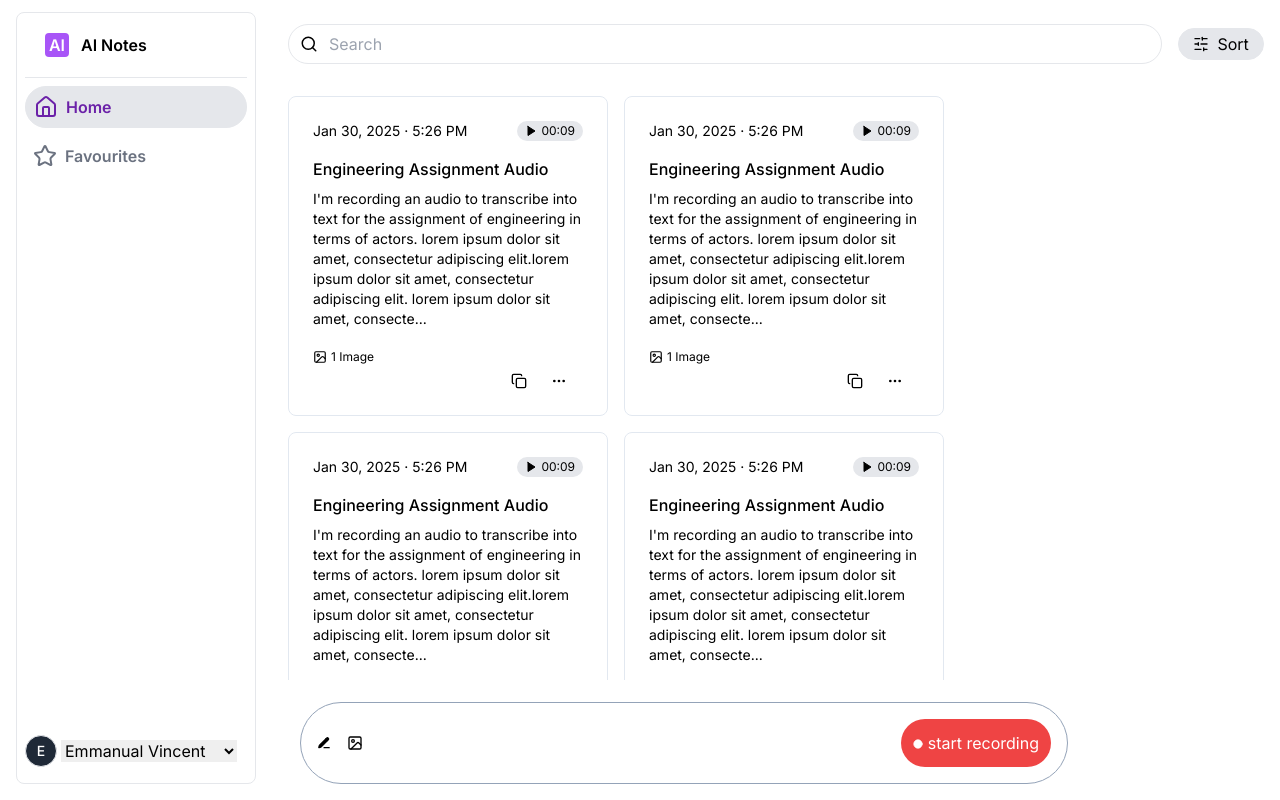
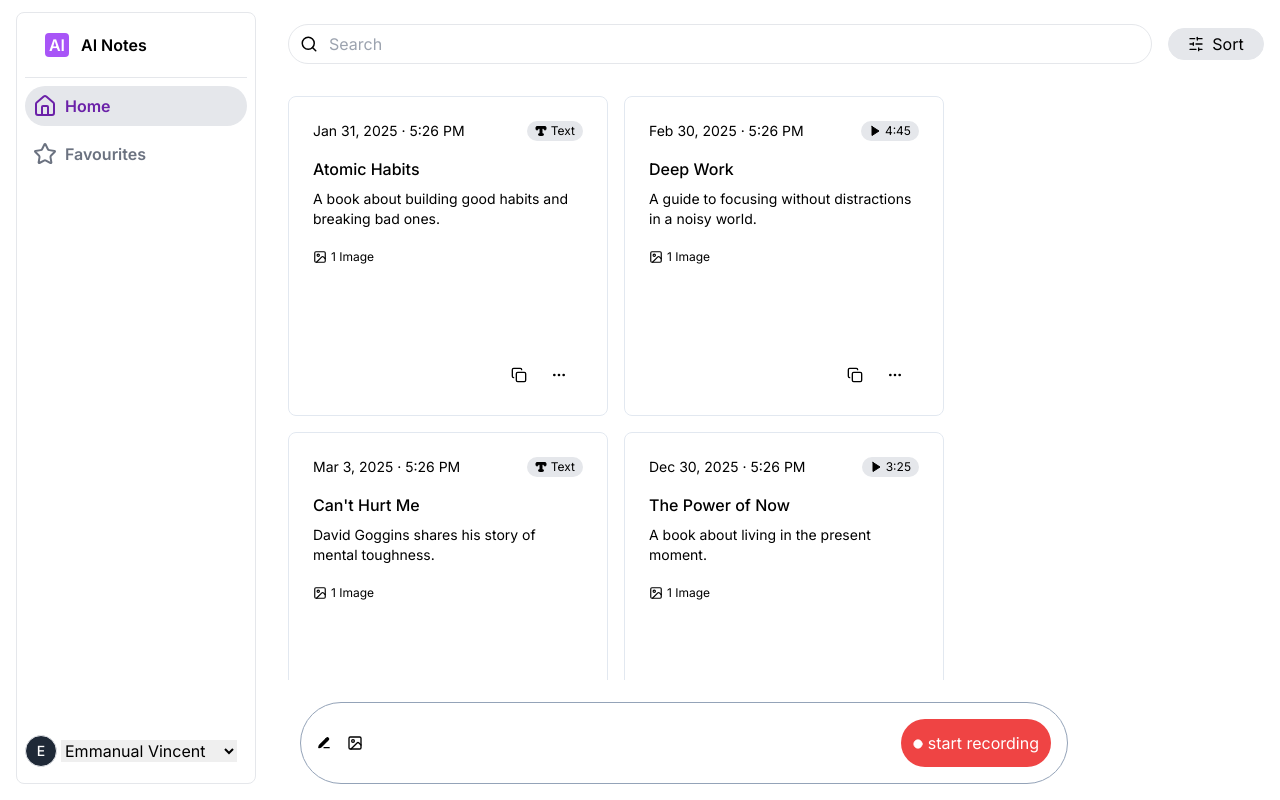
Before and after one commit to sudhanshuBHU/ai-notes, a Next.js app: page / in a window 1280 px wide. Built offline with nearby package versions, Linux system fonts and the light colour scheme.

Commit message:
feat: added all functionalities

```diff
--- a/app/components/RecordingContainer.tsx
+++ b/app/components/RecordingContainer.tsx
@@ -26,7 +26,7 @@ const RecordingContainer: React.FC<RecordingContainerProps> = ({ originalText, s
             onClick={startStopListening}
             className={`px-4 py-2 rounded ${isListening ? 'bg-red-500' : 'bg-green-500'} text-white`}
         >
-            {isListening ? 'Stop' : 'Speak'}
+            {isListening ? 'Stop' : 'Tap & Speak'}
         </button>
         <textarea
             className="mt-4 w-full p-2 border rounded"
--- a/app/components/RecordingOn.jsx
+++ b/app/components/RecordingOn.jsx
@@ -20,13 +20,14 @@ export default function RecordingOn({ closeModal, originalText, setOriginalText
             {/* heading and copy btn */}
             <div className="flex gap-2 items-center">
                 <h2 className="text-gray-500 font-semibold">Record Voice or Write Note</h2>
+
                 {/* copy to clipboard */}
-                <button onClick={() => {
+                {/* <button onClick={() => {
                     navigator.clipboard.writeText(originalText);
                     console.log("copied note: ", originalText);
                 }}>
                     <Files size={14} />
-                </button>
+                </button> */}
             </div>
 
             {/* add title */}
--- a/app/components/note-card.tsx
+++ b/app/components/note-card.tsx
@@ -6,11 +6,12 @@ interface NoteCardProps {
     timestamp: string
     content: string
     duration?: string
-    type: "audio" | "text"
+    type: string
     imageCount?: number
+    openModal: () => void;
 }
 
-export function NoteCard({ title, timestamp, content, duration, type, imageCount }: NoteCardProps) {
+export function NoteCard({ title, timestamp, content, duration, type, imageCount, openModal }: NoteCardProps) {
     const maxContentSize = 250;
     let newContent = content;
     if (content.length > maxContentSize) {
@@ -18,22 +19,22 @@ export function NoteCard({ title, timestamp, content, duration, type, imageCount
     }
     return (
         <div className="w-80 h-80 border border-slate-200 p-6 rounded-lg flex justify-between flex-col">
-            <div>
+            <div onClick={openModal} className="cursor-pointer">
                 <div className="">
                     <div className="">
                         <div className="flex justify-between">
                             <p className="text-sm text-muted-foreground">{timestamp}</p>
                             <div className="flex justify-center items-center gap-1 rounded-full bg-gray-200 pl-2 pr-2">
-                                {duration && <>
+                                {type === "text" ? <>
                                     <Play size={12} color="black" fill="black" />
                                     <span className="text-xs text-muted-foreground">{duration}</span>
-                                </>
+                                </> :
+                                    <>
+                                        <TypeOutline size={12} fill="black" />
+                                        <span className="text-xs">Text</span>
+                                    </>
                                 }
-                                {type === "text" && <>
-                                    <TypeOutline size={12} fill="black" />
-                                    <span className="text-xs">Text</span>
-                                </>
-                                }
+
                             </div>
                         </div>
                         <h3 className="font-medium mt-4">{title}</h3>
@@ -53,11 +54,11 @@ export function NoteCard({ title, timestamp, content, duration, type, imageCount
                 </div>
             </div>
             <div className="flex justify-end gap-2">
-                <button className="h-8 w-8">
+                <button className="h-8 w-8" onClick={() => navigator.clipboard.writeText(content)}>
                     <Copy className="h-4 w-4" />
                 </button>
                 <button className="h-8 w-8">
-                    <MoreHorizontal className="h-4 w-4" />
+                    <MoreHorizontal className="h-4 w-4" onClick={openModal}/>
                 </button>
             </div>
         </div>
--- a/app/components/side-bar.tsx
+++ b/app/components/side-bar.tsx
@@ -1,11 +1,29 @@
 "use client";
 
 import { Home, Star } from "lucide-react";
-import { useState } from "react";
+import { SetStateAction, useState, Dispatch } from "react";
 
-export function Sidebar() {
-    // if (typeof window !== 'undefined') return;
+interface dataType { userId: string; title: string; description: string; image: string[]; favorite: boolean; audioLength: string; timestamp: string; type: string; }
+
+interface SidebarProps {
+    dataset: dataType[]
+    data: dataType[]
+    setDataset: Dispatch<SetStateAction<{ userId: string; title: string; description: string; image: string[]; favorite: boolean; audioLength: string; timestamp: string; type: string; }[]>>
+}
+
+export function Sidebar({ data, dataset, setDataset }: SidebarProps) {
     const [selectedHome, setSelectedHome] = useState(true);
+
+    const handleFavorite = () => {
+        const newData = data.filter((item) => item.favorite);
+        setDataset(newData);
+        setSelectedHome(false);
+    }
+    const handleHome = () => {
+        setDataset(data);
+        setSelectedHome(true);
+    }
+
     return (
         <div className="w-60 bg-background flex flex-col h-full border rounded-lg pl-2 pr-2 ">
             {/* <div className=" border rounded-lg p-4 h-full w-full"> */}
@@ -18,15 +36,18 @@ export function Sidebar() {
                         <span className="font-semibold">AI Notes</span>
                     </div>
 
+                {/* home button */}
                     <div className="flex flex-col gap-2">
-                        <button className={`p-2 border flex gap-2 font-semibold rounded-full text-gray-500 ${selectedHome ? 'text-purple-800 bg-gray-200' : ''}`}
-                            onClick={() => setSelectedHome(true)}
+                        <button className={`p-2 flex gap-2 font-semibold rounded-full text-gray-500 ${selectedHome ? 'text-purple-800 bg-gray-200' : ''}`}
+                            onClick={handleHome}
                         >
                             <Home size={24} />
                             Home
                         </button>
+
+                        {/* favorite button */}
                         <button className={`p-2 flex gap-2 font-semibold rounded-full text-gray-500 ${selectedHome ? '' : 'text-purple-800 bg-gray-200'}`}
-                            onClick={() => setSelectedHome(false)}
+                            onClick={handleFavorite}
                         >
                             <Star size={24} />
                             Favourites
--- a/app/page.tsx
+++ b/app/page.tsx
@@ -1,15 +1,19 @@
 "use client";
 
-import { AlignLeft, Plus, CirclePause, CirclePlay, Download, Files, Layers, MoveDiagonal, NotebookPen, PencilLineIcon, Search, SlidersHorizontal, Star, Users } from "lucide-react";
+import { AlignLeft, Plus, CirclePause, CirclePlay, Download, Files, Layers, MoveDiagonal, NotebookPen, PencilLineIcon, Search, SlidersHorizontal, Star, Users, ArrowDownAZ, ArrowDownZA } from "lucide-react";
 import { Sidebar } from "./components/side-bar"
 import { NoteCard } from "./components/note-card"
 import { RecordingBar } from "./components/recording-bar"
-import { useRef, useState } from "react";
+import { useEffect, useRef, useState } from "react";
 import Modal from "./components/card";
 import ImageCard from "./components/imageCard";
 import TiptapEditor from "./components/editor";
 import RecordingOn from "./components/RecordingOn";
 import data from "./tempoData";
+
+interface dataType {
+  userId: string; title: string; description: string; image: string[]; favorite: boolean; audioLength: string; timestamp: string; type: string;
+}
 
 export default function Dashboard() {
   const arr = [1, 2, 3, 4, 5, 6, 7, 8, 9];
@@ -20,19 +24,20 @@ export default function Dashboard() {
   const [isEditorOn, setIsEditorOn] = useState(false);
   const [isRecordingModalOpen, setIsRecordingModalOpen] = useState(false);
   const [originalText, setOriginalText] = useState("");
+  const [selectedIndex, setSelectedIndex] = useState(0);
+  const [dataset, setDataset] = useState(data);
+  const [fullScreen, setFullScreen] = useState(false);
+  const [seacrhText, setSearchText] = useState("");
+  const [sortingOptionOn, setSortingOptionOn] = useState(false);
 
   const closeEditor = () => setIsEditorOn(false);
   const closeModal = () => setModalOpen(false);
 
-  const modalhandler = (item: number) => {
-    console.log(item);
-    setModalOpen(true);
-
-  }
   const play = (transcript: string) => {
     let utterance = new SpeechSynthesisUtterance(transcript);
     // console.log(utterance);
     speechSynthesis.speak(utterance);
+    setIsPlaying(false);
   }
   const playAndDownload = (text: string) => {
     // initialize the utterance
@@ -44,7 +49,7 @@ export default function Dashboard() {
     // Create an audio context
     const audioContext = new AudioContext();
     const destination = audioContext.createMediaStreamDestination();
-    const source = audioContext.createMediaStreamSource(destination.stream);
+    // const source = audioContext.createMediaStreamSource(destination.stream);
     mediaStream.addTrack(destination.stream.getAudioTracks()[0]);
 
     // Start recording
@@ -77,12 +82,28 @@ export default function Dashboard() {
     };
   };
 
+  // handles search function
+  useEffect(() => {
+    let filteredData: dataType[] = data.filter((item: dataType) => {
+      return item.title.toLowerCase().includes(seacrhText.toLowerCase()) || item.description.toLowerCase().includes(seacrhText.toLowerCase());
+    });
+    setDataset(filteredData);
+  }, [seacrhText]);
+
+  // handle sort function
+  const sortData = (sortingCode: number) => {
+    let sortedData: dataType[] = dataset.sort((a: dataType, b: dataType) => {
+      return sortingCode === 1 ? a.timestamp.localeCompare(b.timestamp) : b.timestamp.localeCompare(a.timestamp);
+    });
+    setDataset(sortedData);
+    setSortingOptionOn(false);
+  }
   return (
     <div className="flex h-screen w-full">
 
       {/* sidebar */}
       <div className="pl-4 pr-4 pb-4 pt-3">
-        <Sidebar />
+        <Sidebar dataset={dataset} setDataset={setDataset} data={data} />
       </div>
 
 
@@ -90,27 +111,41 @@ export default function Dashboard() {
 
         {/* Search Bar */}
         <div className="flex items-center justify-between p-4 mt-2">
-          {/* <div className="relative flex border border-blue-900 rounded-full flex items-center justify-between pl-2 w-full h-10"> */}
+
           <Search className="absolute ml-3" size={18} />
-          <input placeholder="Search" className="pl-10 w-full mr-4 h-10 rounded-full border" />
-          {/* </div> */}
-          <button className="flex gap-2 justify-center items-center rounded-full border bg-gray-200 h-8 w-24">
-            <SlidersHorizontal size={16} />
-            Sort
-          </button>
+          <input placeholder="Search" className="pl-10 w-full mr-4 h-10 rounded-full border" onChange={(e) => setSearchText(e.target.value)} />
+
+          <div className="flex flex-col relative">
+
+            <button className="flex gap-2 justify-center items-center rounded-full border bg-gray-200 h-8 w-24"
+              onClick={() => setSortingOptionOn(!sortingOptionOn)}>
+              <SlidersHorizontal size={16} />
+              Sort
+            </button>
+            {
+              sortingOptionOn &&
+              <div className="absolute flex flex-col gap-2 bg-white border rounded-lg p-2 mt-10">
+                <div className="flex cursor-pointer hover:bg-gray-100 p-2 rounded" onClick={() => sortData(1)}>
+                  Date <ArrowDownAZ /></div>
+                <div className="flex cursor-pointer hover:bg-gray-100 p-2 rounded" onClick={() => sortData(2)}>
+                  Date <ArrowDownZA /></div>
+              </div>
+            }
+          </div>
         </div>
 
         {/* Notes */}
         <div className="flex flex-wrap p-4 h-[75%] overflow-y-scroll">
-          {arr.map((item) => {
-            return <div key={item} className="mr-4 mb-4" onClick={() => modalhandler(item)}>
+          {dataset.map((item, index) => {
+            return <div key={index} className="mr-4 mb-4">
               <NoteCard
-                title="Engineering Assignment Audio"
-                timestamp="Jan 30, 2025 · 5:26 PM"
-                duration="00:09"
-                content="I'm recording an audio to transcribe into text for the assignment of engineering in terms of actors. lorem ipsum dolor sit amet, consectetur adipiscing elit.lorem ipsum dolor sit amet, consectetur adipiscing elit. lorem ipsum dolor sit amet, consectetur adipiscing elit."
-                type="audio"
-                imageCount={1}
+                openModal={() => { setModalOpen(true); setSelectedIndex(index) }}
+                title={item.title}
+                timestamp={item.timestamp}
+                duration={item.audioLength}
+                content={item.description}
+                type={item.type}
+                imageCount={item.image.length}
               />
             </div>
 
@@ -119,16 +154,16 @@ export default function Dashboard() {
 
         {/* Recording Bar */}
         <div className="absolute bottom-4 w-[60%] rounded-full border border-slate-400 ml-7">
-          <RecordingBar openModal={()=>setIsRecordingModalOpen(true)}/>
+          <RecordingBar openModal={() => setIsRecordingModalOpen(true)} />
         </div>
       </div>
 
       {/* Modal preview of card */}
-      <Modal show={isModalOpen} onClose={closeModal} title="Modal Title ">
+      <Modal show={isModalOpen} onClose={closeModal} fullScreen={fullScreen} title="Modal Title ">
         <div className="flex justify-between">
-          <div className="rounded-full bg-slate-100 pl-2 pr-2 cursor-pointer"><MoveDiagonal className="mt-2" size={18} /></div>
+          <div className="rounded-full bg-slate-100 pl-2 pr-2 cursor-pointer" onClick={() => setFullScreen(!fullScreen)}><MoveDiagonal className="mt-2" size={18} /></div>
           <div className="flex justify-center items-center gap-6">
-            <div className="rounded-full bg-slate-100 p-2 cursor-pointer"><Star size={18} /></div>
+            <div className="rounded-full bg-slate-100 p-2 cursor-pointer"><Star fill={dataset[selectedIndex]?.favorite ? 'black' : 'none'} size={18} /></div>
             <div>
               <button className="rounded-full bg-slate-100 pl-3 pr-3 pt-1 pb-1">Share</button>
             </div>
@@ -137,32 +172,33 @@ export default function Dashboard() {
         </div>
         {/* title date and time */}
         <div className="flex mt-8">
-          <div className="font-bold text-2xl">Title</div>
-          <button className="ml-4"><PencilLineIcon size={14} /></button>
+          <div className="font-bold text-2xl">{dataset[selectedIndex]?.title}</div>
+          <button className="ml-4" onClick={() => setIsEditorOn(true)}><PencilLineIcon size={14} /></button>
         </div>
         <div className="text-gray-400 text-sm">
-          Jan 30, 2025 · 5:26 PM
+          {dataset[selectedIndex]?.timestamp}
         </div>
 
         {/* music player */}
+        {/* {dataset[selectedIndex].type === 'audio' && */}
         <div className="mt-4 flex item-center ml-2 gap-4 border-t border-b pt-3  pb-1">
           {/* play pause btn */}
           <div>
             {
               isPlaying ? (
-                <button onClick={() => { setIsPlaying(false); play("Hello! This is your transcript in audio format.") }} className=" rounded-full">
+                <button onClick={() => { setIsPlaying(false) }} className=" rounded-full">
                   <CirclePause size={20} />
                 </button>
               ) : (
-                <button onClick={() => { setIsPlaying(true); play("Hello! This is your transcript in audio format.") }} className=" rounded-full">
+                <button onClick={() => { setIsPlaying(true); play(dataset[selectedIndex]?.description) }} className=" rounded-full">
                   <CirclePlay size={20} />
                 </button>
               )
             }
           </div>
           {/* progress bar */}
-          <div className="w-[60%] bg-gray-200 h-2 rounded-full mt-2">
-            <div className="bg-blue-600 h-2 rounded-full" style={{ width: "50%" }}></div>
+          <div className="w-[60%] bg-gray-200 h-1 rounded-full mt-2">
+            <div className="bg-blue-600 h-1 rounded-full" style={{ width: "50%" }}></div>
           </div>
 
           {/* duration */}
@@ -170,12 +206,14 @@ export default function Dashboard() {
 
           {/* download btn */}
           <div className="">
-            <button onClick={() => playAndDownload("Hello! This is your transcript in audio format.")} className="bg-slate-100 rounded-lg text-xs flex gap-2 pl-2 pr-2 pt-1 pb-1">
+            {/* <button onClick={() => playAndDownload("Hello! This is your transcript in audio format.")} className="bg-slate-100 rounded-lg text-xs flex gap-2 pl-2 pr-2 pt-1 pb-1"> */}
+            <button onClick={() => playAndDownload(dataset[selectedIndex]?.description)} className="bg-slate-100 rounded-lg text-xs flex gap-2 pl-2 pr-2 pt-1 pb-1">
               <Download size={14} /> Download audio
             </button>
           </div>
 
         </div>
+        {/* } */}
 
         {/* all four buttons */}
         <div className="mt-4 flex gap-3 rounded-full bg-gray-100 p-2 w-fit">
@@ -187,19 +225,18 @@ export default function Dashboard() {
         <div className="border rounded-lg mt-4 p-2">
           <div className=" flex justify-between pl-3 pr-3 ">
             <div className="font-bold">Transcript</div>
-            <div className="flex text-sm gap-1 bg-gray-100 rounded-full pl-2 pr-2 pt-1 pb-1 text-gray-400"><Files size={16} /> Copy</div>
-            {/* details // isme container v ahi // read more copy button v dalna hai */}
+            <div className="flex text-sm gap-1 bg-gray-100 rounded-full pl-2 pr-2 pt-1 pb-1 text-gray-400 cursor-pointer" onClick={() => navigator.clipboard.writeText(dataset[selectedIndex].description)}><Files size={16} /> Copy</div>
+          </div>
 
-          </div>
-          <div className="pl-3 pr-3 text-sm">Lorem ipsum dolor sit amet consectetur adipisicing elit. Commodi quasi dolore neque mollitia laboriosam accusamus laudantium natus eligendi corporis, ut vel enim a molestias provident minima, similique ea eveniet magnam?</div>
-          <button className="pl-3 underline text-sm text-gray-400" onClick={() => setIsEditorOn(true)}>Read More</button>
+          <div className="pl-3 pr-3 text-sm">{dataset[selectedIndex]?.description.length > 200 ? dataset[selectedIndex]?.description.slice(0, 200) + '...' : dataset[selectedIndex]?.description}</div>
+          <button className="pl-3 underline text-sm text-gray-400 mt-3" onClick={() => setIsEditorOn(true)}>Read More</button>
         </div>
         <div className="mt-4 overflow-y-scroll h-[22%] overflow-x-scroll w-[63%] pt-2 pl-3 pr-3 absolute flex flex-wrap gap-2">
-          {arr.map((item) => {
-            return <div key={item}><ImageCard /></div>
+          {dataset[selectedIndex]?.image.map((item, index) => {
+            return <div key={index}><ImageCard src={item} /></div>
           })}
           {/* Image Upload Button */}
-          <button className="h-24 w-24 flex flex-col justify-center items-center gap-1 rounded-xl border-dashed border-2">
+          <button className="h-24 w-24 flex flex-col justify-center items-center gap-1 rounded-xl border-dashed border-2 relative">
             <input
               type="file"
               accept="image/*"
@@ -221,14 +258,14 @@ export default function Dashboard() {
       {/* editor */}
       <div>
         <Modal show={isEditorOn} onClose={closeEditor} title="Editor Title ">
-          <TiptapEditor closeEditor={closeEditor} />
+          <TiptapEditor closeEditor={closeEditor} transcript={dataset[selectedIndex]?.description} />
         </Modal>
       </div>
 
       {/* recording on Modal */}
       <div>
         <Modal show={isRecordingModalOpen} title="Recording Zone">
-          <RecordingOn closeModal={()=>setIsRecordingModalOpen(false)} setOriginalText={setOriginalText} originalText={originalText} />
+          <RecordingOn closeModal={() => setIsRecordingModalOpen(false)} setOriginalText={setOriginalText} originalText={originalText} />
         </Modal>
       </div>
     </div>
--- a/app/tempoData.ts
+++ b/app/tempoData.ts
@@ -6,6 +6,8 @@ const data = [
       image: ["https://images-na.ssl-images-amazon.com/images/I/91bYsX41DVL.jpg"],
       favorite: true,
       audioLength: "5:30",
+      timestamp: "Jan 31, 2025 · 5:26 PM",
+      type: "audio",
     },
     {
       userId: "2",
@@ -14,6 +16,8 @@ const data = [
       image: ["https://images-na.ssl-images-amazon.com/images/I/81j3r9ZGnHL.jpg"],
       favorite: false,
       audioLength: "4:45",
+      timestamp: "Feb 30, 2025 · 5:26 PM",
+      type: "text",
     },
     {
       userId: "3",
@@ -22,6 +26,8 @@ const data = [
       image: ["https://images-na.ssl-images-amazon.com/images/I/91N7FM2Bs7L.jpg"],
       favorite: true,
       audioLength: "6:10",
+      timestamp: "Mar 3, 2025 · 5:26 PM",
+      type: "audio",
     },
     {
       userId: "4",
@@ -30,6 +36,8 @@ const data = [
       image: ["https://images-na.ssl-images-amazon.com/images/I/71mP1LhSxLL.jpg"],
       favorite: false,
       audioLength: "3:25",
+      timestamp: "Dec 30, 2025 · 5:26 PM",
+      type: "text",
     },
     {
       userId: "5",
@@ -38,6 +46,8 @@ const data = [
       image: ["https://images-na.ssl-images-amazon.com/images/I/81tW5OpHNVL.jpg"],
       favorite: true,
       audioLength: "5:00",
+      timestamp: "Oct 30, 2025 · 5:26 PM",
+      type: "audio",
     },
     {
       userId: "6",
@@ -46,6 +56,8 @@ const data = [
       image: ["https://images-na.ssl-images-amazon.com/images/I/71aFt4+OTOL.jpg"],
       favorite: false,
       audioLength: "4:20",
+      timestamp: "Nov 30, 2025 · 5:26 PM",
+      type: "text",
     },
     {
       userId: "7",
@@ -54,6 +66,8 @@ const data = [
       image: ["https://images-na.ssl-images-amazon.com/images/I/81bsw6fnUiL.jpg"],
       favorite: true,
       audioLength: "6:15",
+      timestamp: "Dec 30, 2025 · 5:26 PM",
+      type: "audio",
     },
     {
       userId: "8",
@@ -62,6 +76,8 @@ const data = [
       image: ["https://images-na.ssl-images-amazon.com/images/I/81zq5h12fqL.jpg"],
       favorite: false,
       audioLength: "7:00",
+      timestamp: "Apr 30, 2025 · 5:26 PM",
+      type: "text",
     },
     {
       userId: "9",
@@ -70,6 +86,8 @@ const data = [
       image: ["https://images-na.ssl-images-amazon.com/images/I/71pFe69ZPvL.jpg"],
       favorite: true,
       audioLength: "5:50",
+      timestamp: "May 30, 2025 · 5:26 PM",
+      type: "audio",
     },
     {
       userId: "10",
@@ -78,6 +96,8 @@ const data = [
       image: ["https://images-na.ssl-images-amazon.com/images/I/71T0b3HbM1L.jpg"],
       favorite: false,
       audioLength: "4:10",
+      timestamp: "Jun 30, 2025 · 5:26 PM",
+      type: "text",
     },
   ];
 
--- a/models/Data.ts
+++ b/models/Data.ts
@@ -26,6 +26,10 @@ const todoSchema = new mongoose.Schema({
         type: String,
         default: '0:00',
     },
+    type: {
+        type: String,
+        default: 'text',
+    }
 }, { timestamps: true });
 
 // export const Todo = mongoose.model('Todo', todoSchema);
```
Also changed, not shown: app/components/card.tsx (+4 -3 lines), app/components/editor.tsx (+7 -4 lines), app/components/imageCard.tsx (+6 -2 lines).
